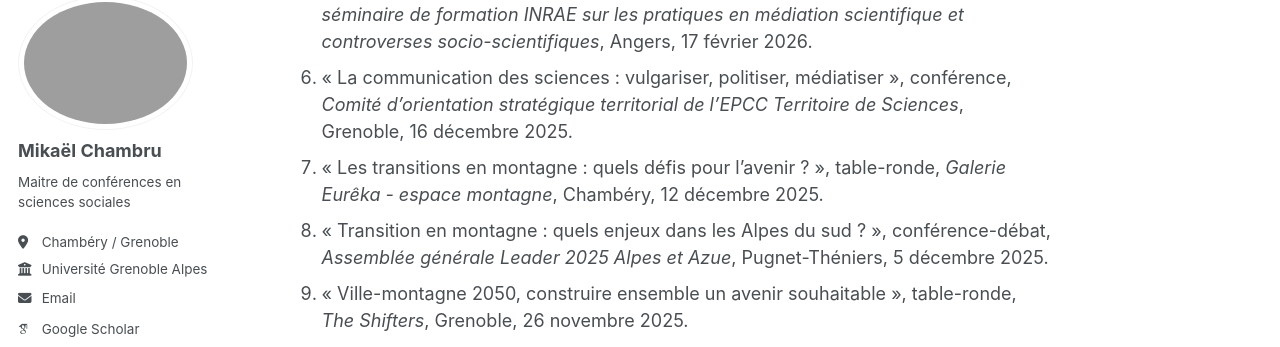
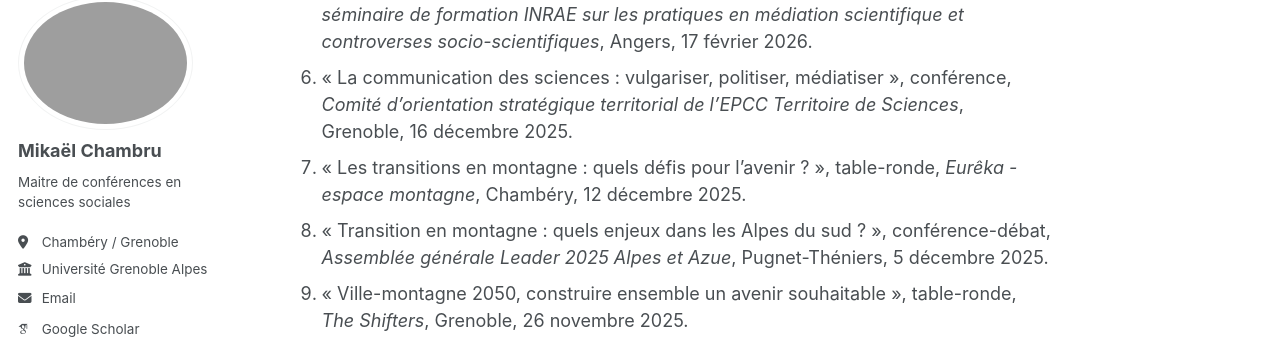
Before and after one commit to mikaelchambru/mikaelchambru.github.io, a Jekyll site: the page built from _pages/mediation.md, in a window 1280 px wide and 900 px high, scrolled down 2180 px. Shown: the part 103-450 px from the top of the window. Built offline with Jekyll 4.4.1, drawn with Linux system fonts in a browser that asks for light colours; some web fonts are replaced; a script bundle is joined from its source files by our own code; library files that are not in the unit come from our copies.

Commit message:
Update mediation.md

```diff
--- a/_pages/mediation.md
+++ b/_pages/mediation.md
@@ -43,7 +43,7 @@ Republié dans *[Le Courrier](https://lecourrier.ch/2022/01/09/quand-la-zad-gagn
 4. « Evolution de l'offre sur un territoire à multiples atitudes », table-ronde, festival *Après demain - l'évènement des transitions*, Aime-La Plagne, 28 mai 2026.
 5. « Que font les controverses aux pratiques de médiation scientifique ? », conférence, *séminaire de formation INRAE sur les pratiques en médiation scientifique et controverses socio-scientifiques*, Angers, 17 février 2026.
 6. « La communication des sciences : vulgariser, politiser, médiatiser », conférence, *Comité d’orientation stratégique territorial de l’EPCC Territoire de Sciences*, Grenoble, 16 décembre 2025.
-7. « Les transitions en montagne : quels défis pour l’avenir ? », table-ronde, *Galerie Eurêka - espace montagne*, Chambéry, 12 décembre 2025.
+7. « Les transitions en montagne : quels défis pour l’avenir ? », table-ronde, *Eurêka - espace montagne*, Chambéry, 12 décembre 2025.
 8. « Transition en montagne : quels enjeux dans les Alpes du sud  ? », conférence-débat, *Assemblée générale Leader 2025 Alpes et Azue*, Pugnet-Théniers, 5 décembre 2025.
 9. « Ville-montagne 2050, construire ensemble un avenir souhaitable », table-ronde, *The Shifters*, Grenoble, 26 novembre 2025.
 10. « Demain, la vallée : les enjeux du foncier agricole et forestier en montagne », ciné-débat, Festival *Oh pétard !*, Buis-les-Baronnies, 27 septembre 2025.
```
